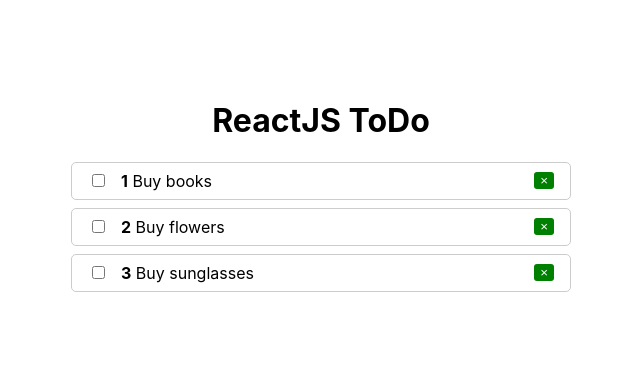
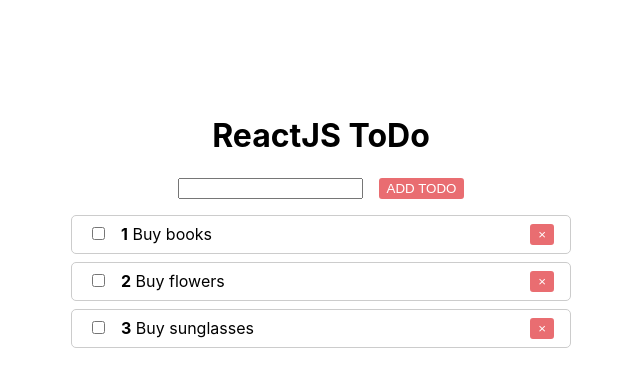
Before and after one commit to tsybulska/planner-reactjs, a React (Create React App) app: page / in a window 1280 px wide. Shown: the top 386 px of the page, without its empty margins (319-959 px from the left). Built offline with nearby package versions, Linux system fonts and the light colour scheme.

Commit message:
Add useContext, AddTodo, removeTodo

```diff
--- a/src/App.js
+++ b/src/App.js
@@ -1,30 +1,57 @@
 import React from 'react'
 import TodoList from './Todo/TodoList'
+import Context from './context'
+import AddTodo from './Todo/AddTodo'
 
 function App() {
-    const [tasks, setTasks] = React.useState([
-        { id: 1, completed: false, title: 'Buy books' },
-        { id: 2, completed: false, title: 'Buy flowers' },
-        { id: 3, completed: false, title: 'Buy sunglasses' },
+    const [todos, setTodos] = React.useState([
+        { id: 1, title: 'Buy books', completed: false },
+        { id: 2, title: 'Buy flowers', completed: false },
+        { id: 3, title: 'Buy sunglasses', completed: false },
     ])
 
-    function toggleTasks(id) {
-        setTasks(
-            tasks.map(tasks => {
-                if (tasks.id === id) {
-                    tasks.completed = !tasks.completed
+    function toggleTodo(id) {
+        setTodos(
+            todos.map(todo => {
+                if (todo.id === id) {
+                    todo.completed = !todo.completed
                 }
-                return tasks
+                return todo
             })
         )
     }
 
+    function removeTodo(id) {
+        setTodos(todos.filter(todo => todo.id !== id))
+    }
+
+    function addTodo(title) {
+        setTodos(
+            todos.concat([
+                {
+                    id: Date.now(),
+                    title,
+                    completed: false
+                }
+            ])
+        )
+    }
+
     return (
-        <div className="wrapper">
-            <h1>ReactJS ToDo</h1>
-            <TodoList tasks={tasks} onToggle={toggleTasks} />
-        </div>
-    );
+        <Context.Provider value={{ removeTodo }}>
+            <div className="wrapper">
+                <h1>ReactJS ToDo</h1>
+
+                <AddTodo onCreate={addTodo} />
+
+                {todos.length ? (
+                    <TodoList todos={todos} onToggle={toggleTodo} />
+                ) : (
+                    <p>No ToDos</p>
+                )}
+            </div>
+        </Context.Provider>
+    )
 }
 
-export default App;
+export default App
--- /dev/null
+++ b/src/Todo/AddTodo.js
@@ -0,0 +1,28 @@
+import React, { useState } from 'react'
+import PropTypes from 'prop-types'
+
+function AddTodo({ onCreate }) {
+    const [value, setValue] = useState('')
+
+    function submitHandler(event) {
+        event.preventDefault()
+
+        if (value.trim()) {
+            onCreate(value)
+            setValue('')
+        }
+    }
+
+    return (
+        <form  style={{marginBottom: '1rem'}} onSubmit={submitHandler}>
+            <input value={value} onChange={event => setValue(event.target.value)} />
+            <button type="submit" className='btn'>Add ToDo</button>
+        </form>
+    )
+}
+
+AddTodo.propTypes = {
+    onCreate: PropTypes.func.isRequired
+}
+
+export default AddTodo
--- a/src/Todo/TodoItem.js
+++ b/src/Todo/TodoItem.js
@@ -1,5 +1,6 @@
-import React from 'react'
+import React, { useContext } from 'react'
 import PropTypes from 'prop-types'
+import Context from '../context'
 
 const styles ={
     li: {
@@ -16,36 +17,37 @@
     }
 }
 
-function TodoItem({ tasks, index, onChange }) {
+function TodoItem({ todo, index, onChange }) {
+    const { removeTodo } = useContext(Context)
     const classes = []
 
-    if (tasks.completed) {
+    if (todo.completed) {
         classes.push('done')
     }
-
-    console.log(classes)
 
     return (
         <li style={styles.li}>
             <span className={classes.join(' ')}>
                 <input
                     type='checkbox'
-                    checked={tasks.completed}
+                    checked={todo.completed}
                     style={styles.input}
-                    onChange={() => onChange(tasks.id)}
+                    onChange={() => onChange(todo.id)}
                 />
                 <strong>{index + 1}</strong>
                 &nbsp;
-                {tasks.title}
+                {todo.title}
             </span>
 
-            <button className='del'>&times;</button>
+            <button className='btn' onClick={removeTodo.bind(null, todo.id)}>
+                &times;
+            </button>
         </li>
     )
 }
 
 TodoItem.propTypes = {
-    tasks: PropTypes.object.isRequired,
+    todo: PropTypes.object.isRequired,
     index: PropTypes.number,
     onChange: PropTypes.func.isRequired
 }
--- a/src/Todo/TodoList.js
+++ b/src/Todo/TodoList.js
@@ -13,10 +13,10 @@
 function TodoList(props) {
     return (
         <ul style={styles.ul}>
-            {props.tasks.map((tasks, index) => {
+            {props.todos.map((todo, index) => {
                 return <TodoItem
-                    tasks={tasks}
-                    key={tasks.id}
+                    todo={todo}
+                    key={todo.id}
                     index={index}
                     onChange={props.onToggle}
                 />
@@ -26,7 +26,7 @@
 }
 
 TodoList.propTypes = {
-    tasks: PropTypes.arrayOf(PropTypes.object).isRequired,
+    todos: PropTypes.arrayOf(PropTypes.object).isRequired,
     onToggle: PropTypes.func.isRequired
 }
 
--- /dev/null
+++ b/src/context.js
@@ -0,0 +1,5 @@
+import React from 'react'
+
+const Context = React.createContext()
+
+export default Context
--- a/src/index.css
+++ b/src/index.css
@@ -1,5 +1,6 @@
 body {
   margin: 0;
+  padding: 15px;
   font-family: -apple-system, BlinkMacSystemFont, 'Segoe UI', 'Roboto', 'Oxygen',
     'Ubuntu', 'Cantarell', 'Fira Sans', 'Droid Sans', 'Helvetica Neue',
     sans-serif;
@@ -13,16 +14,21 @@
 }
 
 .wrapper {
-    width: 500px;
+    max-width: 500px;
     padding-top: 5rem;
     margin: 0 auto;
+}
+
+h1, form {
     text-align: center;
 }
 
-.del {
-    background: green;
+.btn {
+    margin-left: 1rem;
+    background: #e96d71;
+    border: 2px solid #e96d71;
     border-radius: 3px;
-    border: none;
+    text-transform: uppercase;
     color: #fff;
 }
 
```
Also changed, not shown: 1 other file (tests, documents, lock files or other folders).
